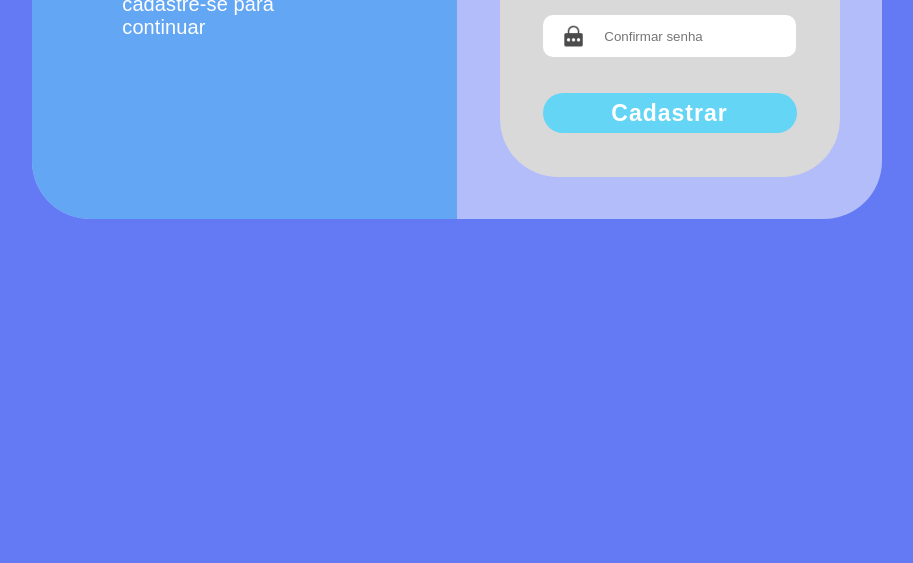
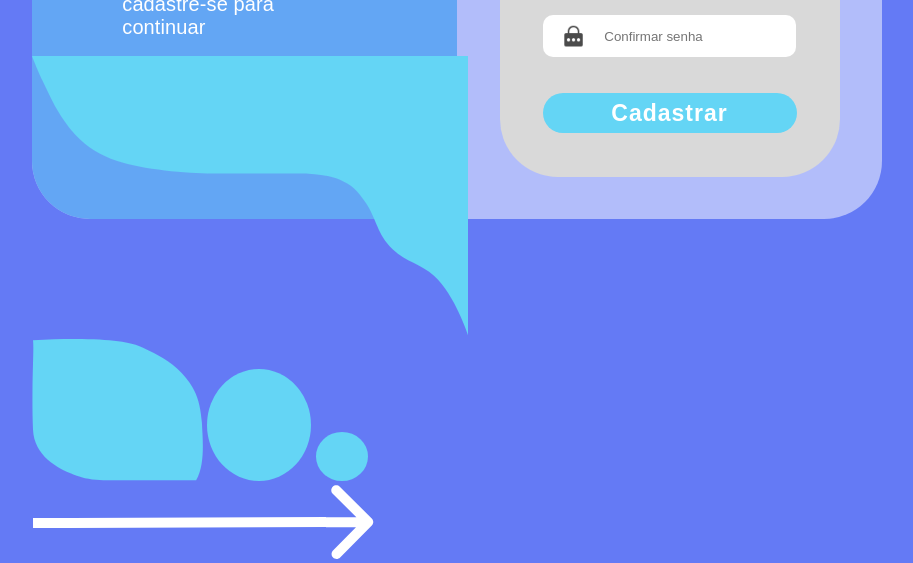
Before and after one commit to Vinicius-Iankoski/Pagina-de-cadastro, a plain HTML site: page index.html in a window 1280 px wide. Shown: the part 372-935 px from the top of the page, without its empty margins (183-1096 px from the left). Before the commit the page ends 800 px from the top, so only its background shows below. Drawn offline with Linux system fonts and the light colour scheme.

Commit message:
vectors in html

```diff
--- a/index.html
+++ b/index.html
@@ -14,6 +14,11 @@
             <div id="greetings-square">
                 <h1>Bem vindo!</h1>
                 <h2>cadastre-se para continuar</h2>
+                <img src="./assets/images/Vector 2.svg" id="vector-1">
+                <img src="./assets/images/Vector 1.svg" id="vector-2">
+                <img src="./assets/images/Ellipse 2.svg" id="vector-3">
+                <img src="./assets/images/Ellipse 1.svg" id="vector-4">
+                <img src="./assets/images/Arrow 1.svg" id="vector-5">
             </div>
             <div id="signup-square" class="container">
                 <h3>Cadastro</h3>
```
